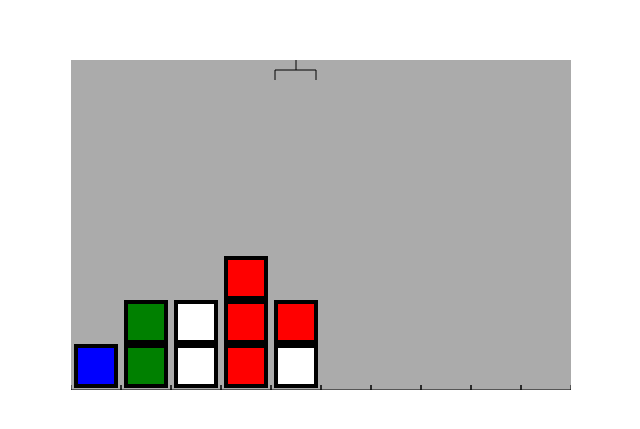
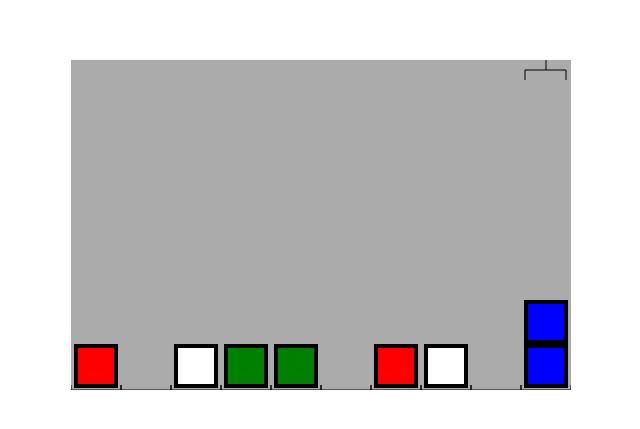
Before and after one commit to jhuisman2/robotarm_js, a plain HTML site: page index.html in a window 1280 px wide. Shown: the part 175-604 px from the top of the page, without its empty margins (319-959 px from the left). Drawn offline with nearby package versions, Linux system fonts and the light colour scheme.

Commit message:
Seperated the students logic with the robotarm

```diff
--- a/index.html
+++ b/index.html
@@ -5,6 +5,7 @@
 	<title>RobotArm</title>
 	<script src="https://code.jquery.com/jquery-2.2.4.min.js" integrity="sha256-BbhdlvQf/xTY9gja0Dq3HiwQF8LaCRTXxZKRutelT44=" crossorigin="anonymous"></script>
 	<script type="text/javascript" src="robotarm.js"></script>
+	<script type="text/javascript" src="input.js"></script>
 
 	<link rel="stylesheet" href="style.css">
 </head>
--- a/input.js
+++ b/input.js
@@ -0,0 +1,19 @@
+function robot_arm_moves(){
+	set_level(6);
+
+
+	for(var x = 1; x <= 9; x++){
+		if(scan() == "blue"){
+			grab();
+			for(var y = 1; y <= (10 - x); y++){
+				move_right();
+			}
+			drop();
+			for(var y = 1; y <= (9 - x); y++){
+				move_left();
+			}
+		} else {
+			move_right();
+		}
+	}
+}
--- a/robotarm.js
+++ b/robotarm.js
@@ -28,13 +28,15 @@ var framerate = (1000 / 30); // 1000 ms = 1 sec. 30 frames a sec.
 
 
 function set_level(f_id){
-	if(f_id < 1 || f_id > 15){
-		console.log("The level has to be between 1 and 15");
+	if(f_id < 1 || f_id > 15 || isNaN(f_id)){
+		console.log("ERROR: The level has to be between 1 and 15");
 	} else {
 		exercise = f_id;
 		for (var i = 0; i <= station_count - 1; i++) {
 			robot_arm.assembly_line[i] = levels["exercise_" + exercise][i];
 		}
+		draw_arm();
+ 		draw_assembly_line();
 	}
 }
 
@@ -70,11 +72,6 @@ function draw_arm(){
   			draw_rectangle(left + 1, top + 1, block_width, block_height);
   		}
   	}
-}
-
-function get_color_from_holding(){
-	// fix for getting the fillcolor of an object
-	return 'b';
 }
 
 function draw_line(f_horizontal_start, f_vertical_start, f_horizontal_end, f_vertical_end){
@@ -137,13 +134,6 @@ function draw_assembly_line(){
 	            }
 
 	            brush = current_color;
-
-
-	            if(i > 3){
-	            	console.log(stack[level] + ' - ' +brush);
-	            }
-
-
 	            draw_rectangle(left + 5, line_position - (block_height * (level + 1)) - (4 * (level + 1)) , block_width, block_height);
 	          }
 
@@ -252,12 +242,33 @@ function grab(){
 		arm.holding = stack[stack.length - 1];
 		stack.splice(stack.length - 1, 1);
 	}
-
-	console.log("Arm contains: " + arm.holding);
 	robot_arm.assembly_line[arm.position] = stack;
 	animate_arm('level', grab_level, 0, max_duration);
   	increase_actions();
 
+}
+
+function scan(){
+	var stack = robot_arm.assembly_line[arm.position];
+	if(stack != undefined){
+		var grab_level = level_count - stack.length;
+
+		if(stack.length == 0){
+			grab_level = grab_level - 1;
+		}
+
+		if (arm.holding != null){
+			grab_level = grab_level - 1;
+		}
+
+		if( stack[stack.length - 1] == null || stack[stack.length - 1] == undefined){
+			return 'none';
+		} else {
+			return stack[stack.length - 1];
+		}
+	} else {
+		return 'none';
+	}
 }
 
 
@@ -279,26 +290,9 @@ function drop(){
 	increase_actions();
 }
 
-function automate(){
-	move_right();
-	move_right();
- 	grab();
- 	move_right();
- 	move_right();
- 	drop();
- 	move_left();
- 	grab();
- 	move_right();
- 	drop();
-}
-
-
 jQuery(document).ready(function(){
- set_level(9);
- draw_arm();
- draw_assembly_line();
- automate();
- console.log(arm.actions);
+ 	robot_arm_moves();
+ 	document.title = "RobotArm - " + arm.actions + " actions";
 });
 
 
```
